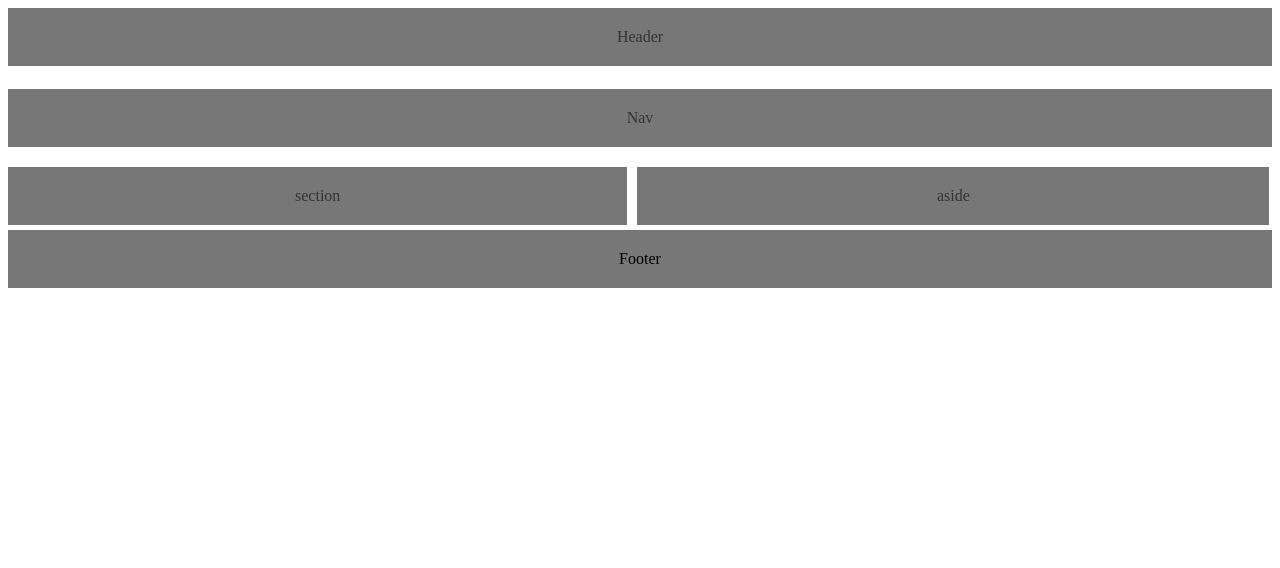
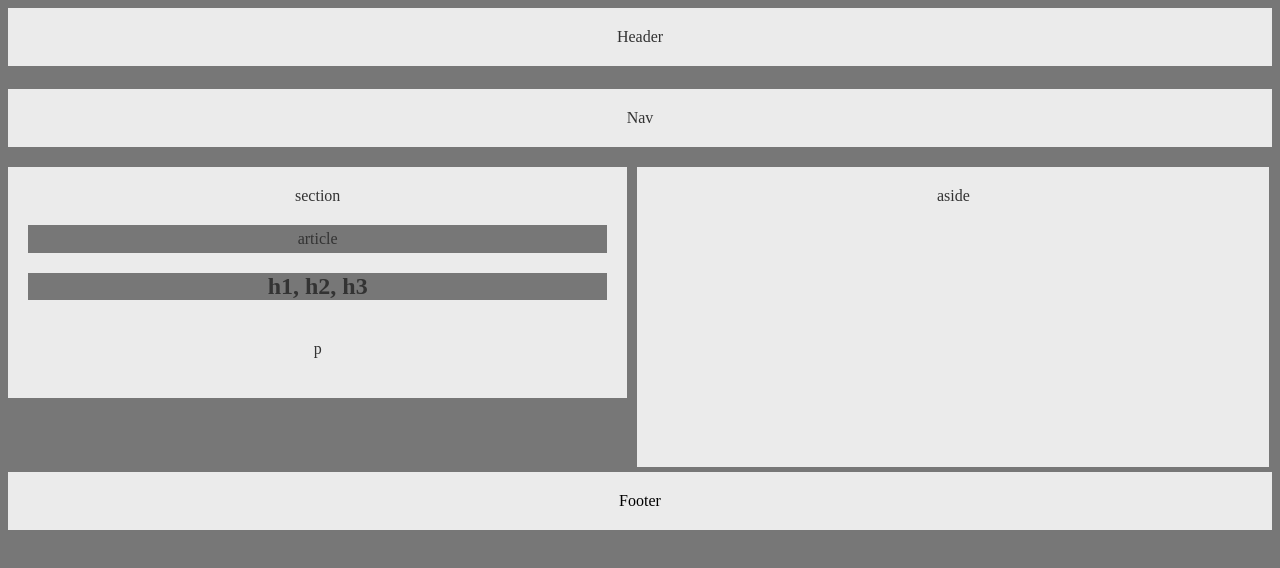
Before and after one commit to kj49/HW-Wireframe, a plain HTML site: page index.html in a window 1280 px wide. Drawn offline with Linux system fonts and the light colour scheme.

Commit message:
new laptop, lost old files for this assignment. this sucks

```diff
--- a/index.html
+++ b/index.html
@@ -18,6 +18,16 @@
 
   <section id="sectionleft">
   	section
+  		<div id="article"> article
+  		</div>
+
+  			<div id="headings">
+  			<h1>h1, h2, h3</h1>
+  			</div>
+
+  			<div id="paragraph">
+  			p
+  			</div>
   </section>
 
   <section id="aside">
--- a/style.css
+++ b/style.css
@@ -3,6 +3,7 @@
 * {
   box-sizing: border-box;
   text-align: center;
+  background-color: #777
 
 }
 
@@ -10,21 +11,21 @@ header {
   padding: 20px;
   margin-bottom: 5px;
   color: #333;
-  background: #777;
+  background: #ebebeb;
 }
 
 #nav {
   padding: 20px;
   margin-bottom: 20px;
   color: #333;
-  background: #777;
+  background: #ebebeb;
 }
 
 #sectionleft {
 	padding: 20px;
 	margin-bottom: 5px;
 	color: #333;
-	background: #777;
+	background: #ebebeb;
 	float: left;
 	width: 49%;
 }
@@ -33,14 +34,28 @@ header {
 	padding: 20px;
 	margin-bottom: 5px;
 	color: #333;
-	background: #777;
+	background: #ebebeb;
 	float: left;
 	width: 50%;
 	margin-left: 10px;
+	height: 300px;
 }
 
 footer {
   padding: 20px;
   clear: both;
-  background: #777		;
+  background: #ebebeb		;
 }
+
+#article {
+	 padding: 5px;
+ 	 margin-top: 20px;
+ 	 background: #777;
+
+}
+
+#paragraph {
+	padding: 20px;
+	margin-top: 20px;
+	background: #ebebeb	;
+}
```
